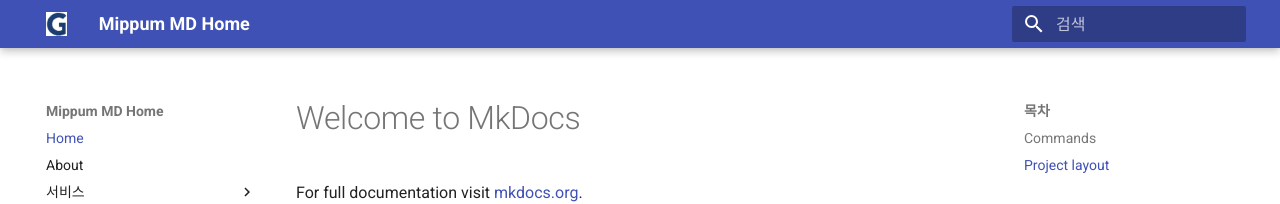
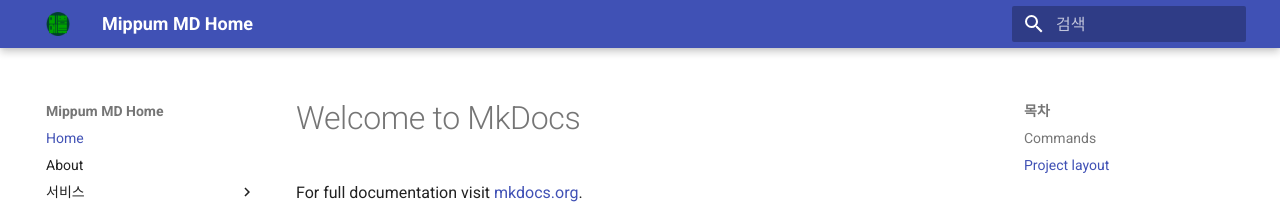
Before and after one commit to mippum/mpmd-home, an MkDocs documentation site: the page built from docs/index.md, in a window 1280 px wide. Shown: the top 204 px of the page. Built offline with MkDocs 1.6.1 and Material for MkDocs 9.7.7, drawn with Linux system fonts in a browser that asks for light colours.

Commit message:
feat: logo 수정

```diff
--- a/mkdocs.yml
+++ b/mkdocs.yml
@@ -5,8 +5,8 @@
 theme:
   name: material
   language: ko
-  logo: assets/logo.jpg
-  favicon: assets/logo.jpg
+  logo: assets/logo.png
+  favicon: assets/logo.png
 
 nav:
   - Home: index.md
```
Also changed, not shown: docs/assets/logo.jpg (deleted), docs/assets/logo.png (added).
